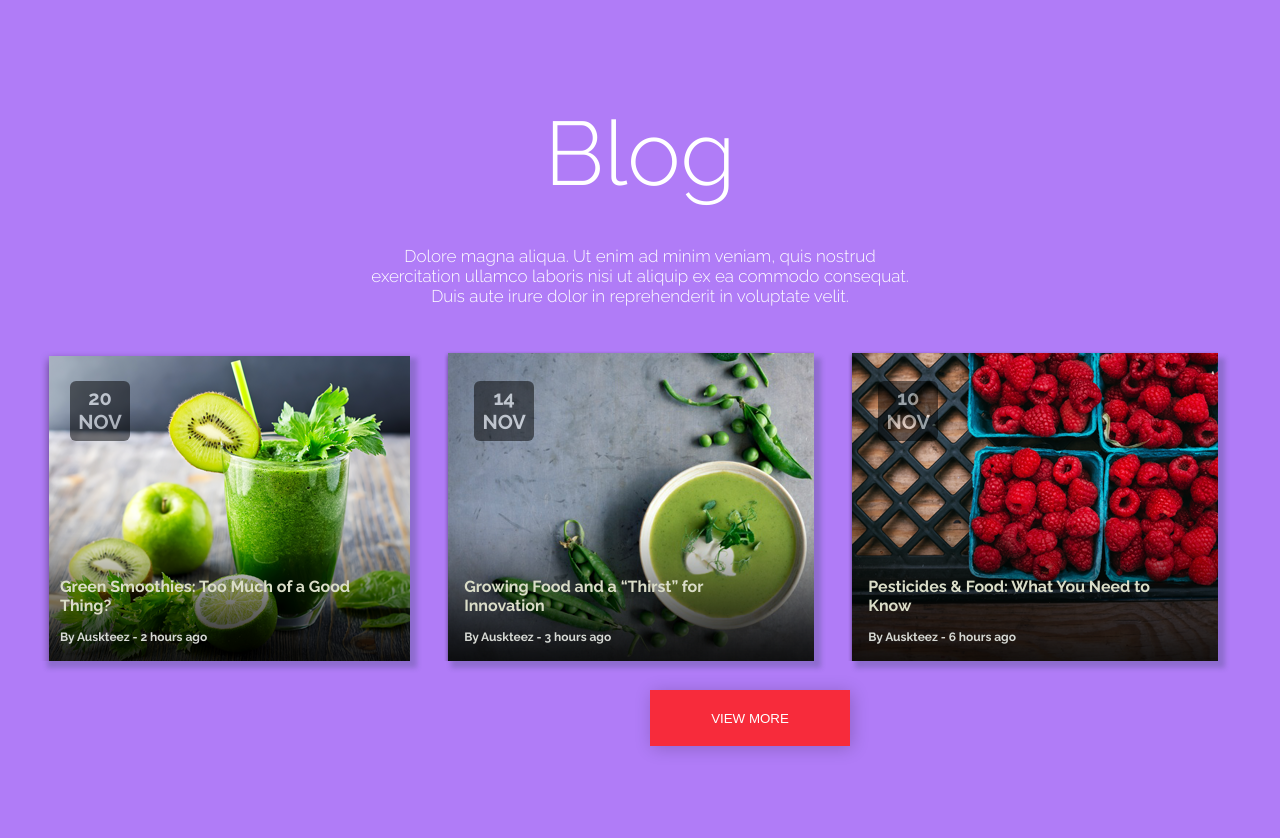
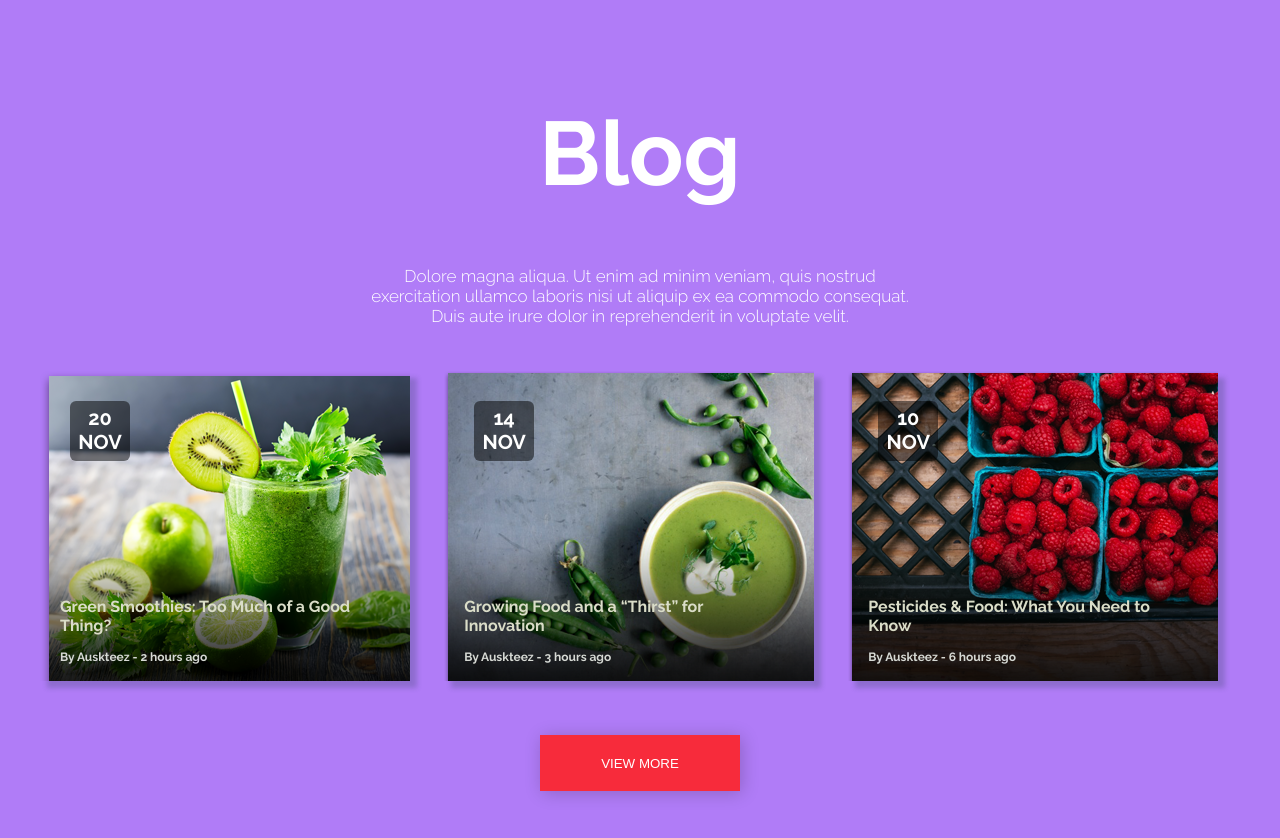
Before and after one commit to Vlad9409/homework, a plain HTML site: page homework10/index.html in a window 1280 px wide. Drawn offline with Linux system fonts and the light colour scheme.

Commit message:
my homework10

```diff
--- a/homework10/index.html
+++ b/homework10/index.html
@@ -14,7 +14,7 @@
 <body>
     <div class="container">
         <div class="blog">
-            <span>Blog</span>
+            <h1 class="blog__text">Blog</h1>
         </div>
         <div class="text">
             <span class="text1">Dolore magna aliqua. Ut enim ad minim veniam, quis nostrud exercitation ullamco laboris
@@ -23,7 +23,7 @@
         </div>
         <div class="box1 boxi" style="background-image: url(/homework10/image/gradient3.png);">
             <div class="square">
-                <h1>20 NOV</h1>
+                <div class="month">20 NOV</div>
             </div>
             <div class="text-bottom">
                 <h3>Green Smoothies: Too Much of a Good Thing?</h3>
@@ -32,7 +32,7 @@
         </div>
         <div class="box1 box2" style="background-image: url(/homework10/image/gradient1.png);">
             <div class="square">
-                <h1>14 NOV</h1>
+                <div class="month">14 NOV</div>
             </div>
             <div class="text-bottom">
                 <h3>Growing Food and a “Thirst” for Innovation</h3>
@@ -43,7 +43,7 @@
         </div>
         <div class="box1 box3" style="background-image: url(/homework10/image/gradient2.png);">
             <div class="square">
-                <h1>10 NOV</h1>
+                <div class="month">10 NOV</div>
             </div>
             <div class="text-bottom">
                 <h3>Pesticides & Food: What You Need to Know</h3>
@@ -51,10 +51,9 @@
             </div>
         </div>
 
-
+        <div class="buton__bloc"><button class="button">VIEW MORE</button></div>
     </div>
 
-    <div class="buton"><button class="button">VIEW MORE</button></div>
 </body>
 
 </html>
--- a/homework10/style.css
+++ b/homework10/style.css
@@ -21,6 +21,12 @@ body {
   text-align: center;
   font-size: 90px;
   color: #fff;
+}
+
+.blog__text {
+  text-align: center;
+  font-size: 90px;
+  color: #fff
 }
 
 .text {
@@ -70,6 +76,13 @@ body {
   left: 650px;
   top: 690px;
 }
+
+.buton__bloc {
+ display: flex;
+ justify-content: center;
+ margin-top: 50px;
+}
+
 .button {
   background-color: #f72b3b;
   box-sizing: border-box;
@@ -85,13 +98,12 @@ body {
   height: 60px;
   margin-top: 30px;
   margin-left: 30px;
-  background: #000000;
+  background-color: rgba(0, 0, 0, 0.5);
   border-radius: 10%;
-  opacity: 0.5;
   position: absolute;
 }
 
-h1 {
+.month {
   color: #fff;
   font-size: 20px;
   margin-top: 5px;
```
